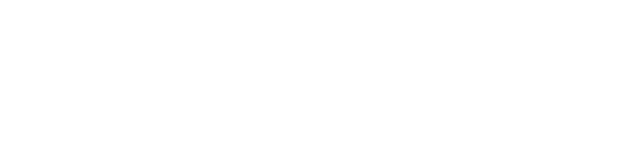
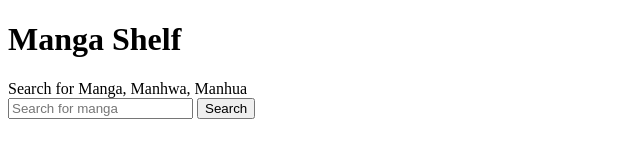
Before and after one commit to optimusjaeyy/COSC219_Final_Project, a plain HTML site: page index.html in a window 1280 px wide. Shown: the whole page, without its empty margins (0-640 px from the left). Drawn offline with Linux system fonts and the light colour scheme; no server answers.

Commit message:
Started the main html page

```diff
--- a/index.html
+++ b/index.html
@@ -3,10 +3,27 @@
   <head>
     <meta charset="UTF-8" />
     <meta name="viewport" content="width=device-width, initial-scale=1.0" />
-    <!--Temporary Page Title || TO DO: Change Title Page-->
-    <title>Main Page</title>
+    <title>Manga Shelf</title>
+    <script type="module" src="js/main.js"></script>
+    <link rel="stylesheet" href="css/styles.css" />
+    <!--Links styles.css-->
+  </head>
+  <body>
+    <main>
+      <h1>Manga Shelf</h1>
+      <form id="search-form">
+        <label for="search-input">Search for Manga, Manhwa, Manhua</label><br />
+        <input
+          type="search"
+          id="search-input"
+          name="search"
+          placeholder="Search for manga"
+        />
+        <button type="submit">Search</button>
+      </form>
 
-    <script type="module"></script>
-  </head>
-  <body></body>
+      <p id="status" role="status"></p>
+      <ul id="results" class="grid"></ul>
+    </main>
+  </body>
 </html>
```
